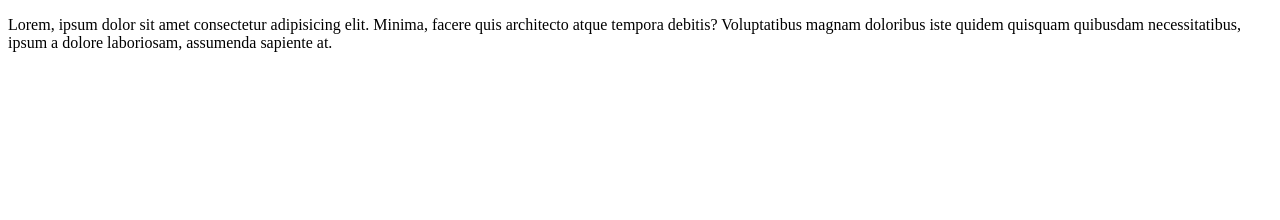
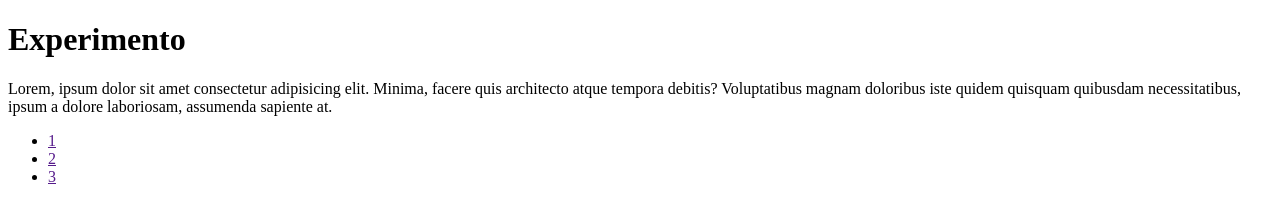
Before and after one commit to Galserik/prueba, a plain HTML site: page Index.html in a window 1280 px wide. Drawn offline with Linux system fonts and the light colour scheme.

Commit message:
Primer experimento con Branches

```diff
--- a/Index.html
+++ b/Index.html
@@ -10,6 +10,8 @@
 </head>
 <body>
     <header>
+        <h1>Experimento</h1>
+
         <nav>
             <a href=""></a>
             <a href=""></a>
@@ -25,6 +27,12 @@
         </section>
     </main>
 
-    <footer></footer>
+    <footer>
+        <ul>
+            <li><a href="">1</a></li>
+            <li><a href="">2</a></li>
+            <li><a href="">3</a></li>
+        </ul>
+    </footer>
 </body>
 </html>
```
